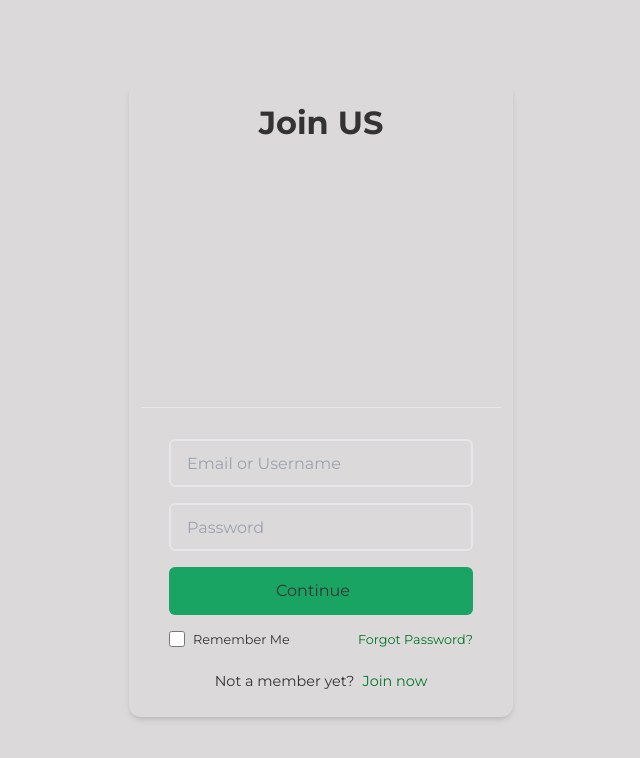
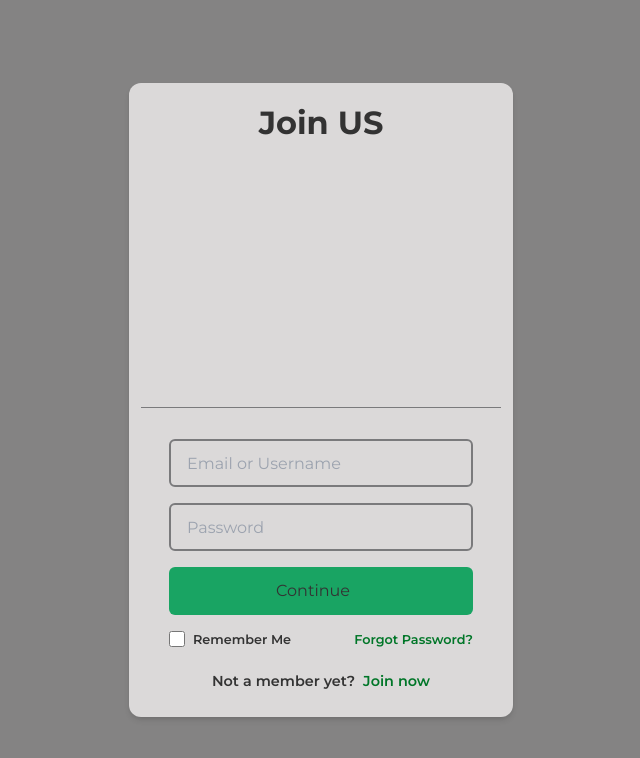
Before and after one commit to kiyotone/AgriLink, a Next.js app in the folder frontend/: page /auth/login in a window 1280 px wide. Shown: the top 758 px of the page, without its empty margins (319-959 px from the left). Built offline with nearby package versions, Linux system fonts and the light colour scheme.

Commit message:
login update

```diff
--- a/frontend/src/pages/auth/login.js
+++ b/frontend/src/pages/auth/login.js
@@ -1,12 +1,12 @@
 import React from 'react'
 
 const login = () => {
-  const border_color = "#727375";
+  const border_color = "#32353b";
   return (
-    <div class="flex items-center justify-center h-screen">
+    <div class="flex w-screen bg-[rgba(0,0,0,0.4)] items-center justify-center h-screen">
 
 
-        <div className='w-[24rem]  bg-background_color flex flex-col items-center shadow-md rounded-xl'>
+        <div className='w-[24rem] bg-background_color flex flex-col items-center shadow-md rounded-xl'>
         <div className='m-4 text-[2rem] font-bold'>Join US</div>
             <div className=' w-[18rem] h-[14rem] '>
                 {/* facebook
@@ -16,24 +16,24 @@ const login = () => {
             </div>
 
             <div className='mt-2 w-[24rem] h-[1rem]'>
-            <hr className={` m-3 bg-${border_color}`}/>
+            <hr className={` m-3 border-text_border_color border-1`}/>
             </div>
 
 
             <div className='mt-3 flex flex-col items-center'>
-                <input type="text"  placeholder='Email or Username' className={`pl-4 mt-4 bg-transparent border-2 rounded-md border-[${border_color}] w-[19rem] h-[3rem]`}/>
-                <input type="password"  placeholder='Password' className={`pl-4 mt-4 bg-transparent border-2 rounded-md border-[${border_color}] w-[19rem] h-[3rem]`}/>
+                <input type="text"  placeholder='Email or Username' className={`pl-4 mt-4 bg-transparent border-2 rounded-md border-text_border_color w-[19rem] h-[3rem]`}/>
+                <input type="password"  placeholder='Password' className={`pl-4 mt-4 bg-transparent border-2 rounded-md border-text_border_color w-[19rem] h-[3rem]`}/>
                 <button className={`pl-4 mt-4 rounded-md w-[19rem] h-[3rem] button bg-button_secondary`}>Continue</button>
 
-                <div className={`w-[19rem] h-[3rem] flex items-center justify-between text-[.8rem] text-[#727375}]`}>
+                <div className={`w-[19rem] h-[3rem] flex items-center justify-between text-[.8rem] font-semibold text-[#727375}]`}>
 
-                <div className='flex items-center'><input type="checkbox" id='remember' placeholder='Password' className={`mr-2 bg-transparent border-2 rounded-md border-[${border_color}] w-[1rem] h-[1rem]`}/><label for='remember'> Remember Me</label></div>
+                <div className='flex items-center'><input type="checkbox" id='remember' placeholder='Password' className={`mr-2 bg-transparent border-2 rounded-md border-text_border_color w-[1rem] h-[1rem]`}/><label for='remember'> Remember Me</label></div>
 
-                <div className={`text-[#007628] cursor-pointer hover:underline underline-offset-1`}>Forgot Password?</div>
+                <div className={`text-[#007628]  cursor-pointer hover:underline underline-offset-1`}>Forgot Password?</div>
 
                 </div>
 
-            <div className='mb-6 mt-2 flex text-[.9rem]'>
+            <div className='font-semibold mb-6 mt-2 flex text-[.9rem]'>
 
                   Not a member yet?
 
--- a/frontend/tailwind.config.js
+++ b/frontend/tailwind.config.js
@@ -26,7 +26,8 @@ module.exports = {
         primary: "#18332f",
         secondary: "#19a463",
         button_secondary: "#19a463",
-        background_color : "##dbd9d9"
+        background_color : "#dbd9d9",
+        text_border_color: "#7a7a7c"
       }
     },
   },
```
